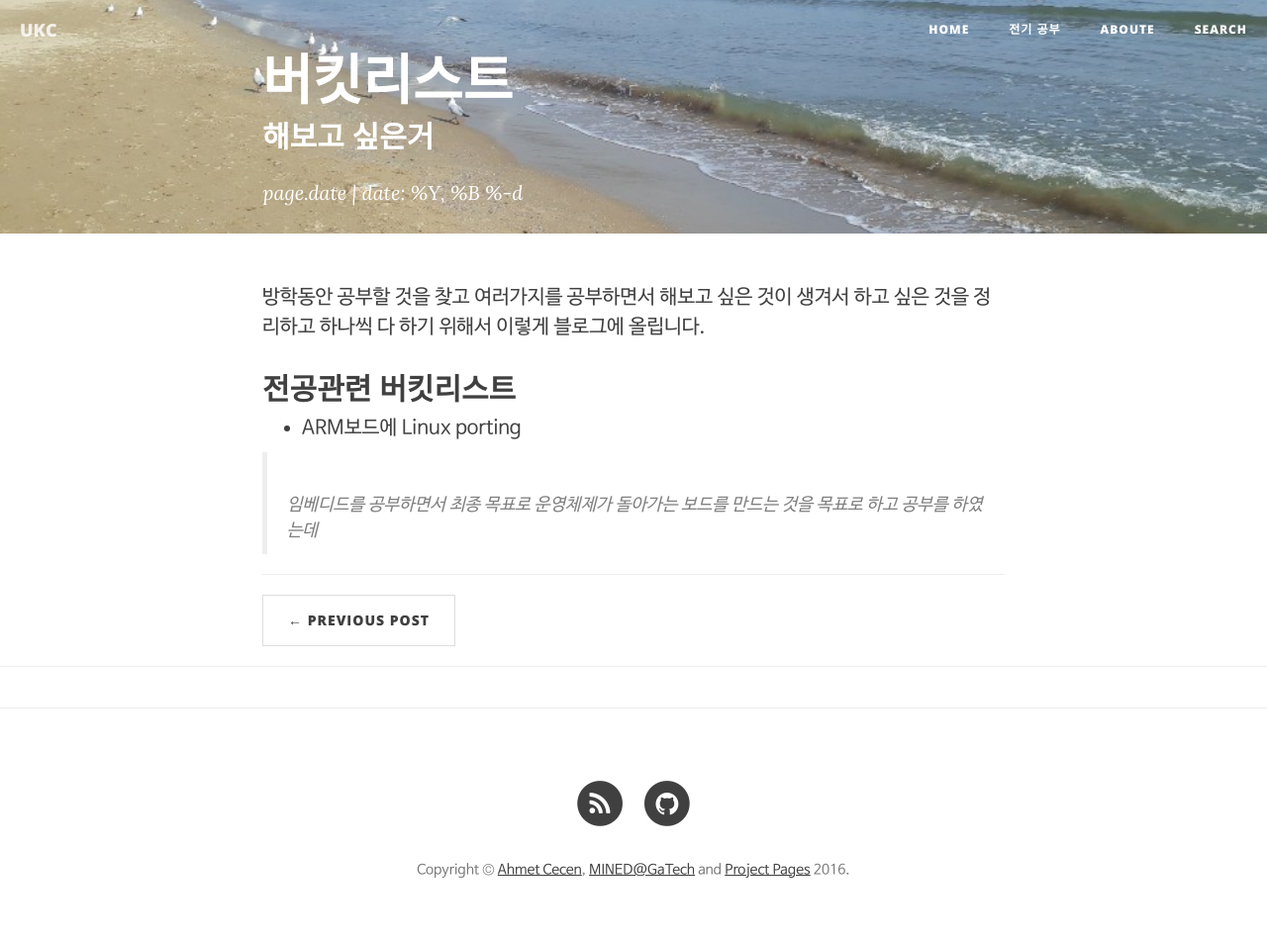
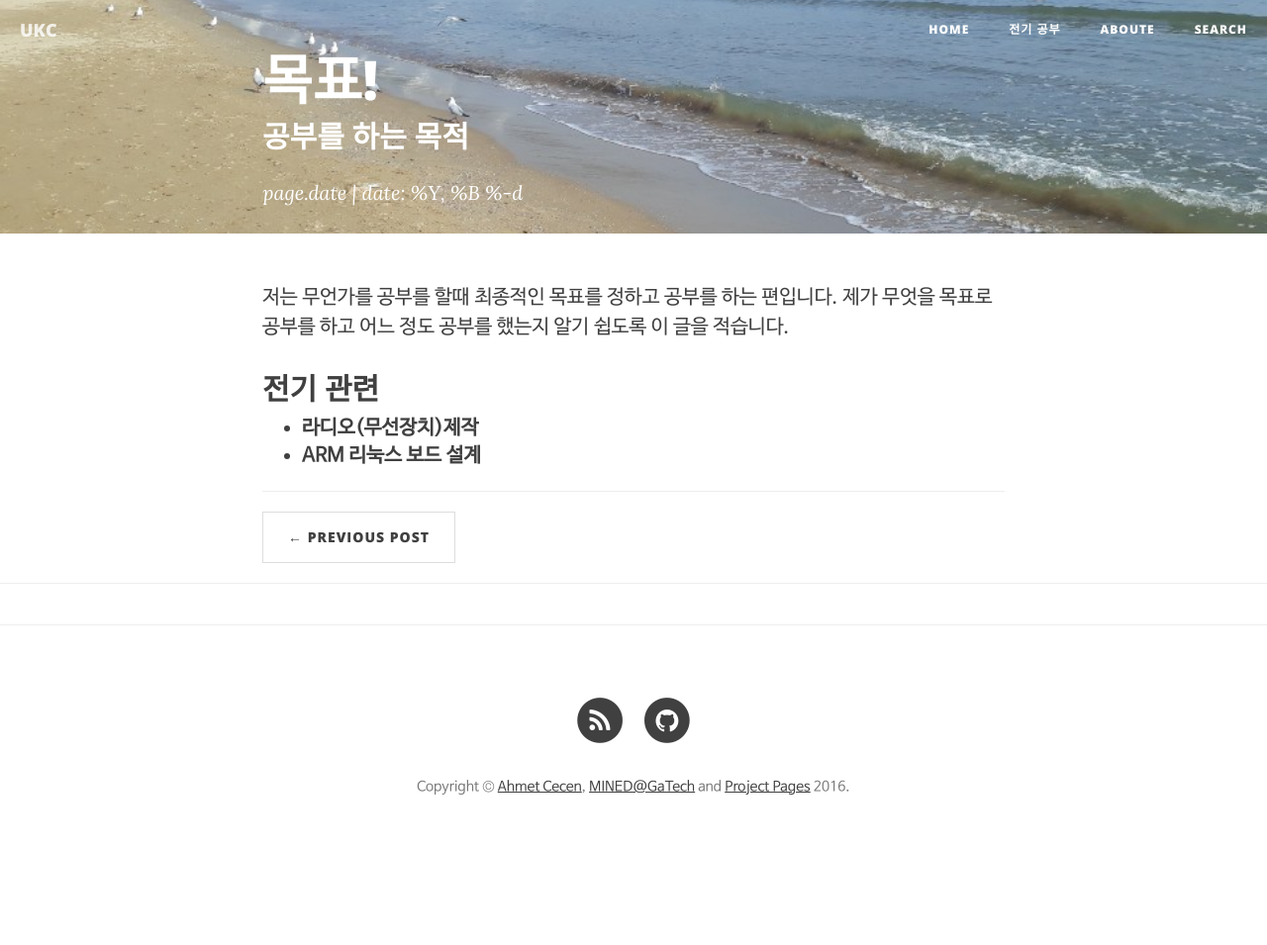
Before and after one commit to fbqweasd/fbqweasd.github.io, a Jekyll site: the page built from _posts/2019-02-06-mission.md, in a window 1280 px wide. Shown: the whole page at 99% size. Built offline with Jekyll 4.4.1, drawn with Linux system fonts in a browser that asks for light colours; nearby versions of some CDN libraries; comment, search, counter and statistics services are not loaded; after the commit the page ends 900 px from its top, so only the background shows below that.

Commit message:
post update

```diff
--- a/_posts/2019-02-06-mission.md
+++ b/_posts/2019-02-06-mission.md
@@ -1,16 +1,15 @@
 ---
 layout: post
-title: 버킷리스트
+title: 목표!
 author:     UKC
 tags:
-subtitle: 해보고 싶은거
-category:
+subtitle: 공부를 하는 목적
+category: 목표 버킷리스트
 ---
 
-방학동안 공부할 것을 찾고 여러가지를 공부하면서 해보고 싶은 것이 생겨서 하고 싶은 것을 정리하고 하나씩 다 하기 위해서 이렇게 블로그에 올립니다.
+저는 무언가를 공부를 할때 최종적인 목표를 정하고 공부를 하는 편입니다. 제가 무엇을 목표로 공부를 하고 어느 정도 공부를 했는지 알기 쉽도록 이 글을 적습니다.
 
-## 전공관련 버킷리스트
+## 전기 관련
 
-* ARM보드에 Linux porting
-
-> 임베디드를 공부하면서 최종 목표로 운영체제가 돌아가는 보드를 만드는 것을 목표로 하고 공부를 하였는데
+* __라디오(무선장치)제작__
+* __ARM 리눅스 보드 설계__
```
